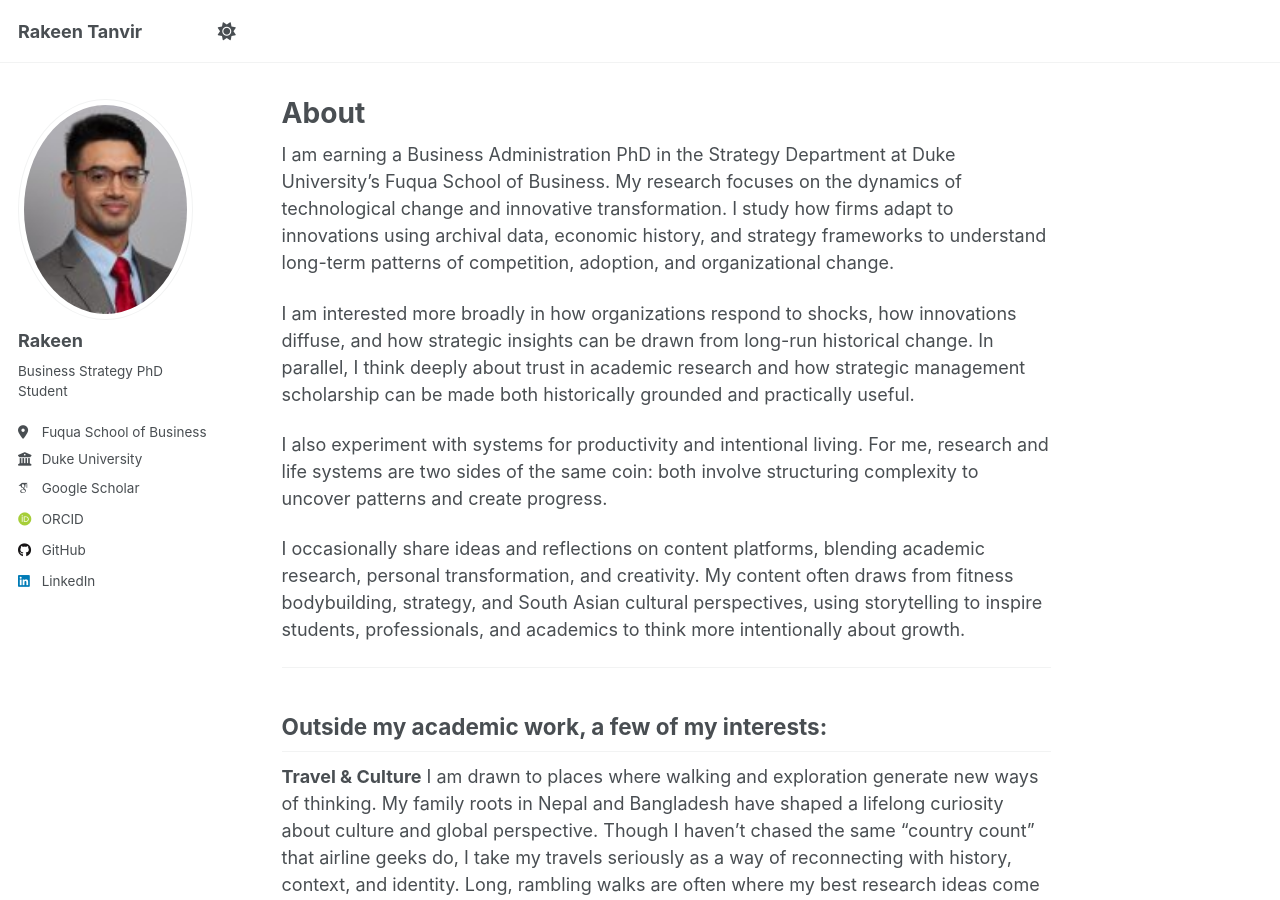
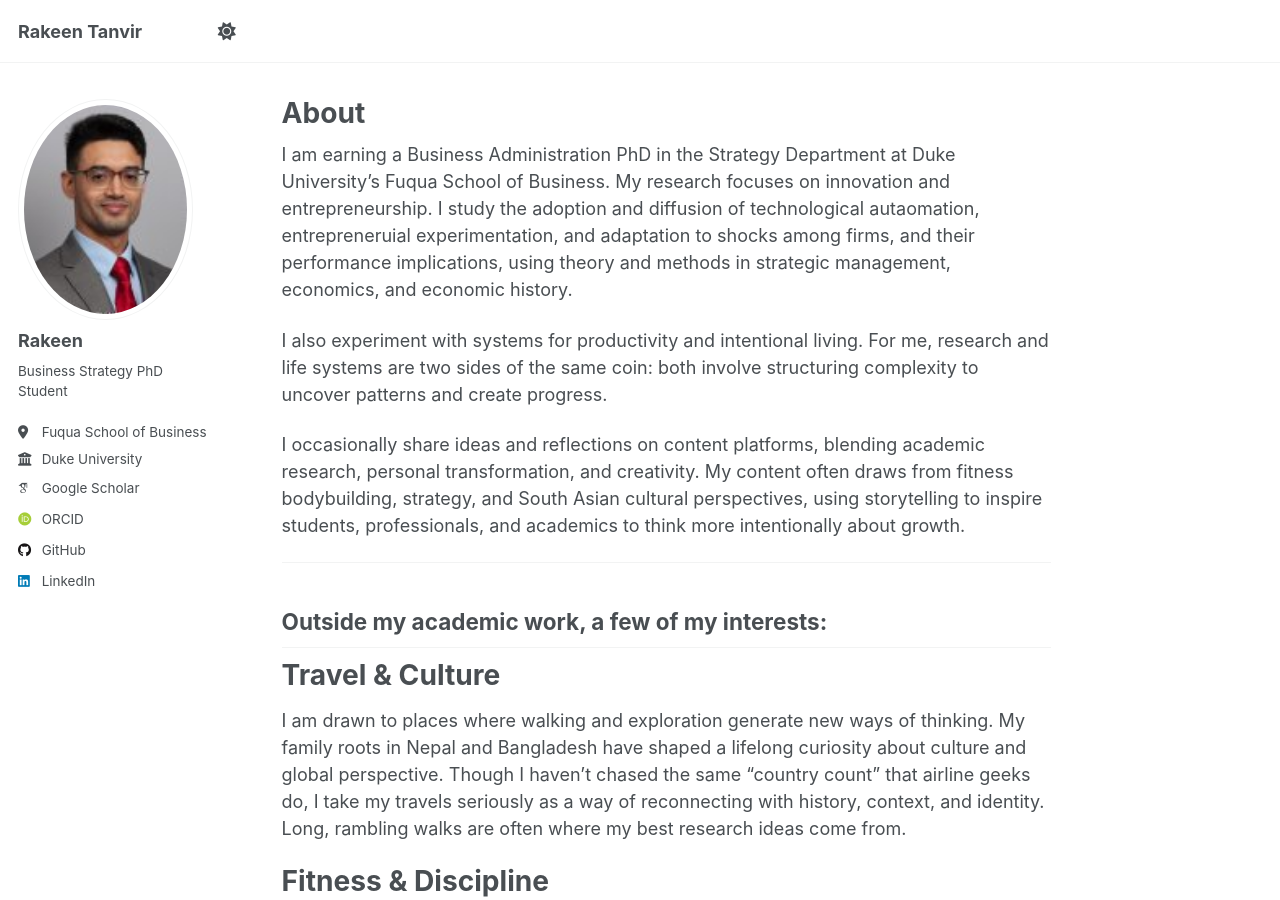
Before and after one commit to rakeentanvir/rakeentanvir.github.io, a Jekyll site: the page built from _pages/about.md, in a window 1280 px wide and 900 px high. Built offline with Jekyll 4.4.1, drawn with Linux system fonts in a browser that asks for light colours; some web fonts are replaced; a script that is not in the unit is left out.

Commit message:
Update about.md

```diff
--- a/_pages/about.md
+++ b/_pages/about.md
@@ -6,9 +6,7 @@ redirect_from:
   - /about/
   - /about.html
 ---
-I am earning a Business Administration PhD in the Strategy Department at Duke University’s Fuqua School of Business. My research focuses on the dynamics of technological change and innovative transformation. I study how firms adapt to innovations using archival data, economic history, and strategy frameworks to understand long-term patterns of competition, adoption, and organizational change.
-
-I am interested more broadly in how organizations respond to shocks, how innovations diffuse, and how strategic insights can be drawn from long-run historical change. In parallel, I think deeply about trust in academic research and how strategic management scholarship can be made both historically grounded and practically useful.
+I am earning a Business Administration PhD in the Strategy Department at Duke University’s Fuqua School of Business. My research focuses on innovation and entrepreneurship. I study the adoption and diffusion of technological autaomation, entrepreneruial experimentation, and adaptation to shocks among firms, and their performance implications, using theory and methods in strategic management, economics, and economic history.
 
 I also experiment with systems for productivity and intentional living. For me, research and life systems are two sides of the same coin: both involve structuring complexity to uncover patterns and create progress.
 
@@ -18,14 +16,14 @@ I occasionally share ideas and reflections on content platforms, blending academ
 
 ## Outside my academic work, a few of my interests:
 
-**Travel & Culture**
+# Travel & Culture
 I am drawn to places where walking and exploration generate new ways of thinking. My family roots in Nepal and Bangladesh have shaped a lifelong curiosity about culture and global perspective. Though I haven’t chased the same “country count” that airline geeks do, I take my travels seriously as a way of reconnecting with history, context, and identity. Long, rambling walks are often where my best research ideas come from.
 
-**Fitness & Discipline**
+# Fitness & Discipline
 Bodybuilding and hypertrophy training are core to my daily life. I track my progress using structured programs and fitness apps, treating physical growth as both a discipline and a form of content creation. For me, lifting is as much about narrative as it is about strength — a story of transformation, progress, and resilience.
 
-**Design & Systems**
+# Design & Systems
 I have a fascination with order and design. This shows up in unexpected ways: whether it’s building structured datasets from historical archives or creating life dashboards for productivity. I enjoy turning chaos into a usable system, and I like thinking about design — not only visually, but structurally.
 
-**Content & Creativity**
+# Content & Creativity
 I am building a layered content practice: documenting fitness, self-improvement, and research journeys through long-form blogs, vlogs, and short-form social media. By doing so, I explore how discipline, creativity, and storytelling can build bridges across audiences.
```
